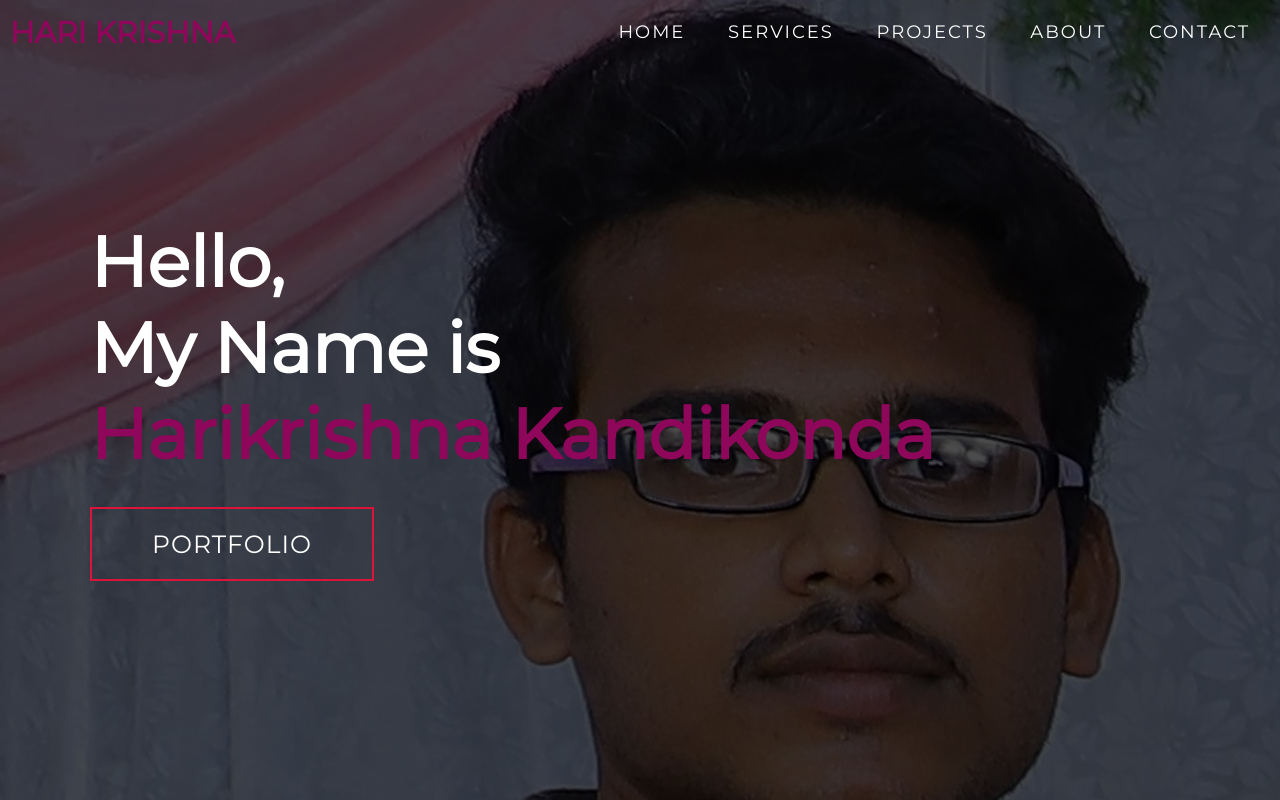
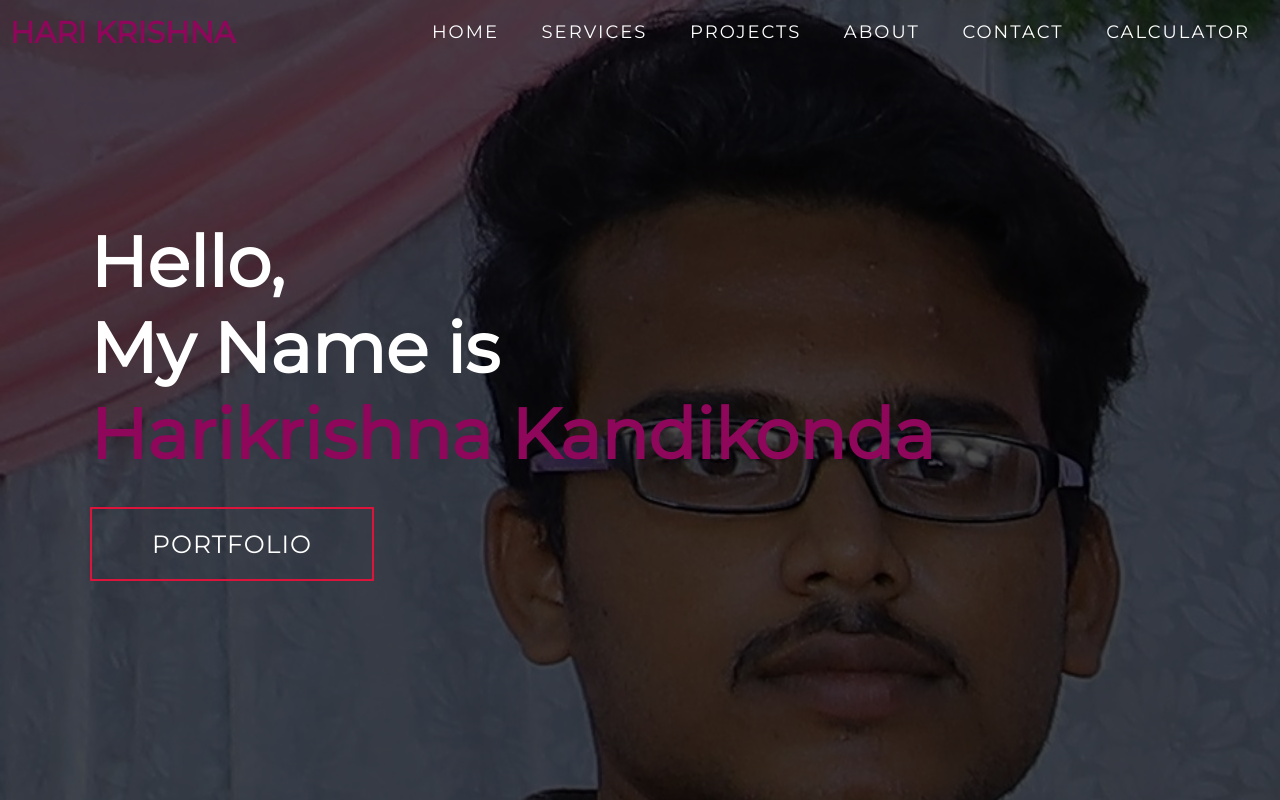
Before and after one commit to Super-saint99/po, a plain HTML site: page index.html in a window 1280 px wide. Shown: the top 800 px of the page. Drawn offline with Linux system fonts and the light colour scheme.

Commit message:
Update index.html

```diff
--- a/index.html
+++ b/index.html
@@ -28,6 +28,7 @@
             <li><a href="#projects" data-after="Projects">Projects</a></li>
             <li><a href="#about" data-after="About">About</a></li>
             <li><a href="#contact" data-after="Contact">Contact</a></li>
+             <li><a href="#calculator" data-after="Contact">Calculator</a></li>
           </ul>
         </div>
       </div>
```
